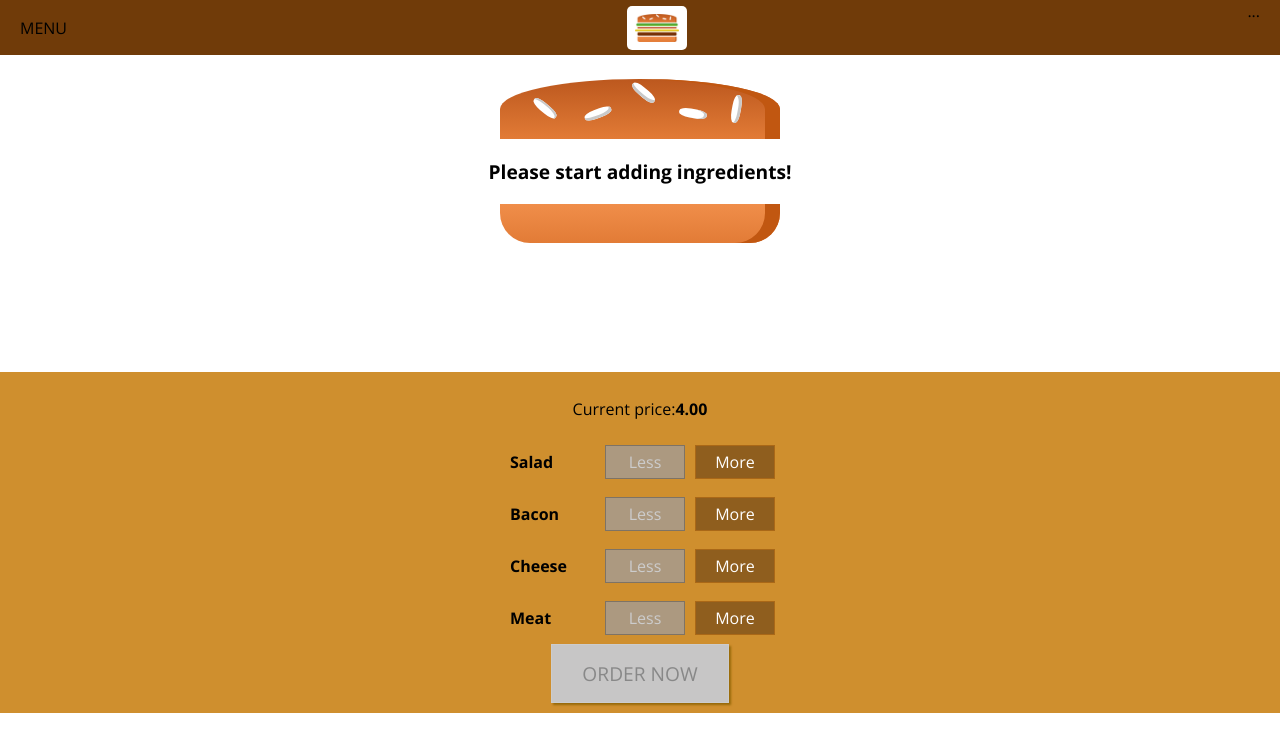
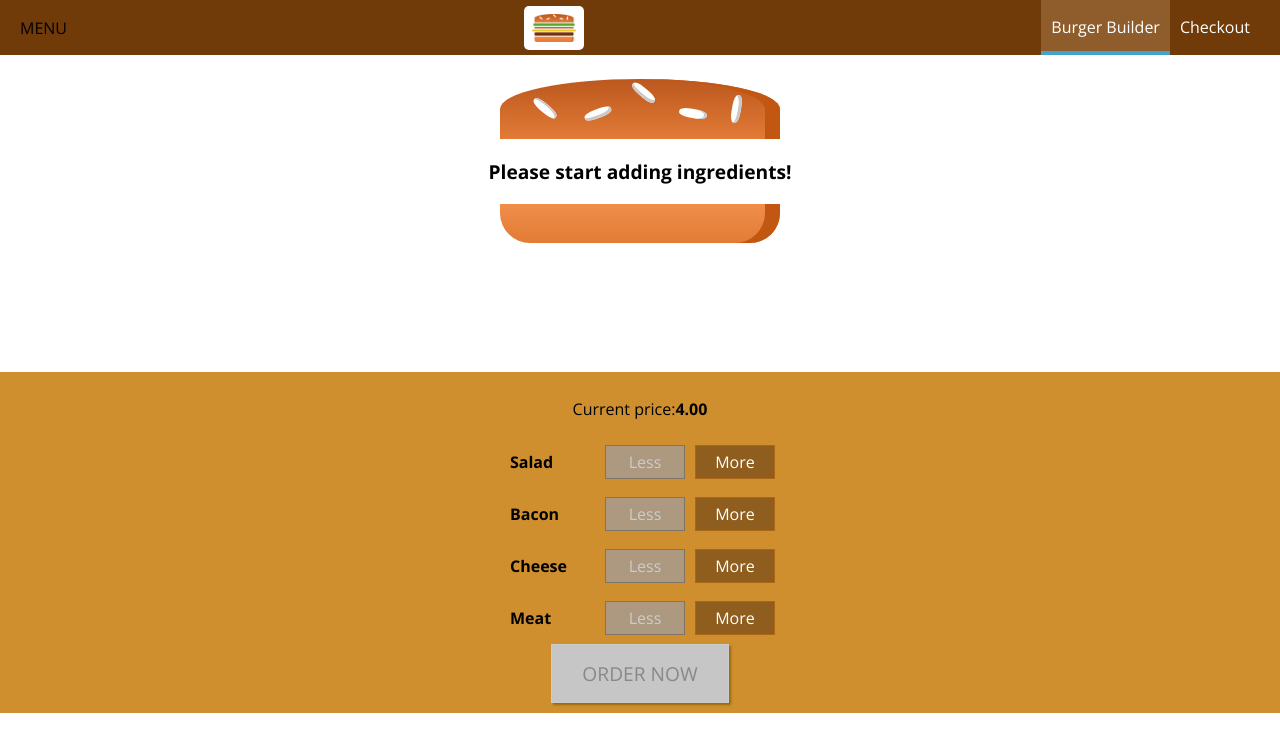
Before and after one commit to mikensubuga/burger-app, a React app: page / in a window 1280 px wide. Shown: the top 752 px of the page. Built offline with nearby package versions, Linux system fonts and the light colour scheme.

Commit message:
added reusable navigation

```diff
--- /dev/null
+++ b/src/components/Navigation/NavigationItems/NavigationItem/NavigationItem.jsx
@@ -0,0 +1,11 @@
+import React from "react";
+import classes from "./NavigationItem.module.css";
+const navigationItem = props => (
+  <li className={classes.NavigationItem}>
+    <a href={props.link} className={props.active ? classes.active : null}>
+      {props.children}
+    </a>
+  </li>
+);
+
+export default navigationItem;
--- /dev/null
+++ b/src/components/Navigation/NavigationItems/NavigationItem/NavigationItem.module.css
@@ -0,0 +1,25 @@
+.NavigationItem {
+  margin: 0;
+  box-sizing: border-box;
+  display: flex;
+  height: 100%;
+  align-items: center;
+}
+
+.NavigationItem a {
+  color: white;
+  text-decoration: none;
+  height: 100%;
+  padding: 16px 10px;
+  border-bottom: 4px solid transparent;
+  box-sizing: border-box;
+  display: block;
+}
+
+.NavigationItem a:hover,
+.NavigationItem a:active,
+.NavigationItem a.active {
+  background-color: #8f5c2c;
+  border-bottom: 4px solid #40a4cb;
+  color: white;
+}
--- /dev/null
+++ b/src/components/Navigation/NavigationItems/NavigationItems.jsx
@@ -0,0 +1,13 @@
+import React from "react";
+import classes from "./NavigationItems.module.css";
+import NavigationItem from "./NavigationItem/NavigationItem";
+const navigationItems = () => (
+  <ul className={classes.NavigationItems}>
+    <NavigationItem link="/" active>
+      Burger Builder
+    </NavigationItem>
+    <NavigationItem link="/">Checkout</NavigationItem>
+  </ul>
+);
+
+export default navigationItems;
--- /dev/null
+++ b/src/components/Navigation/NavigationItems/NavigationItems.module.css
@@ -0,0 +1,8 @@
+.NavigationItems {
+  margin: 0;
+  padding: 0;
+  list-style: none;
+  display: flex;
+  align-items: center;
+  height: 100%;
+}
--- a/src/components/Navigation/Toolbar/Toolbar.jsx
+++ b/src/components/Navigation/Toolbar/Toolbar.jsx
@@ -1,11 +1,14 @@
 import React from "react";
 import classes from "./Toolbar.module.css";
 import Logo from "../../Logo/Logo";
+import NavigationItems from "../NavigationItems/NavigationItems";
 const toolbar = props => (
   <header className={classes.Toolbar}>
     <div>MENU</div>
     <Logo />
-    <nav>...</nav>
+    <nav>
+      <NavigationItems />
+    </nav>
   </header>
 );
 
```
